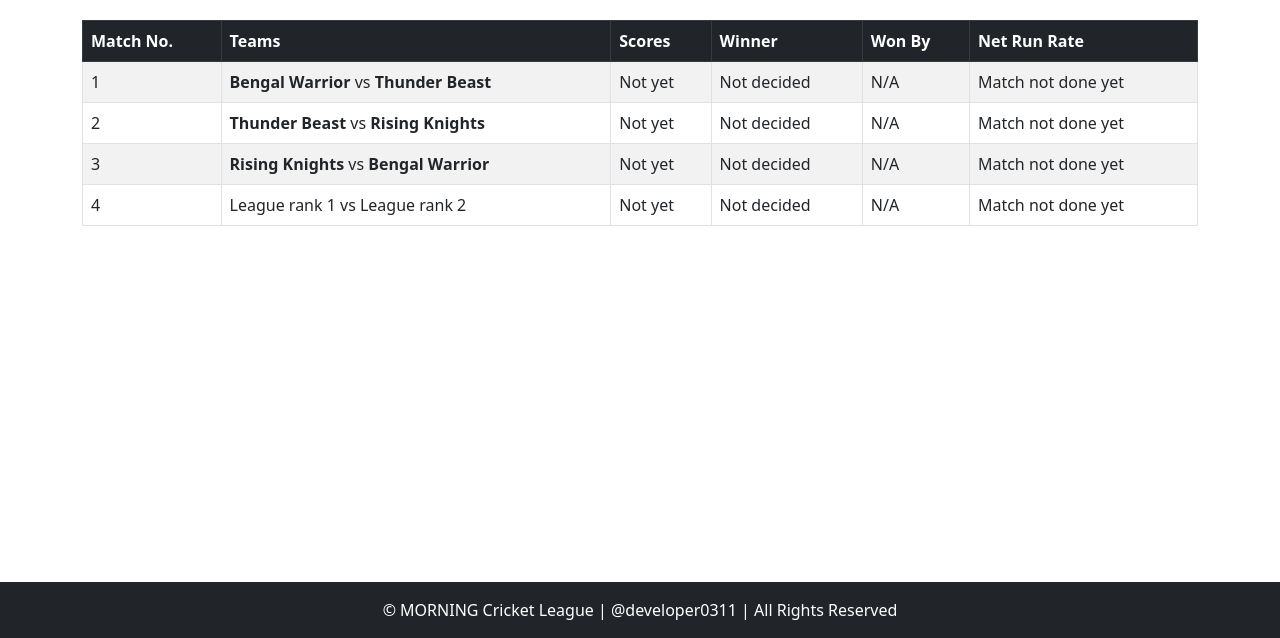
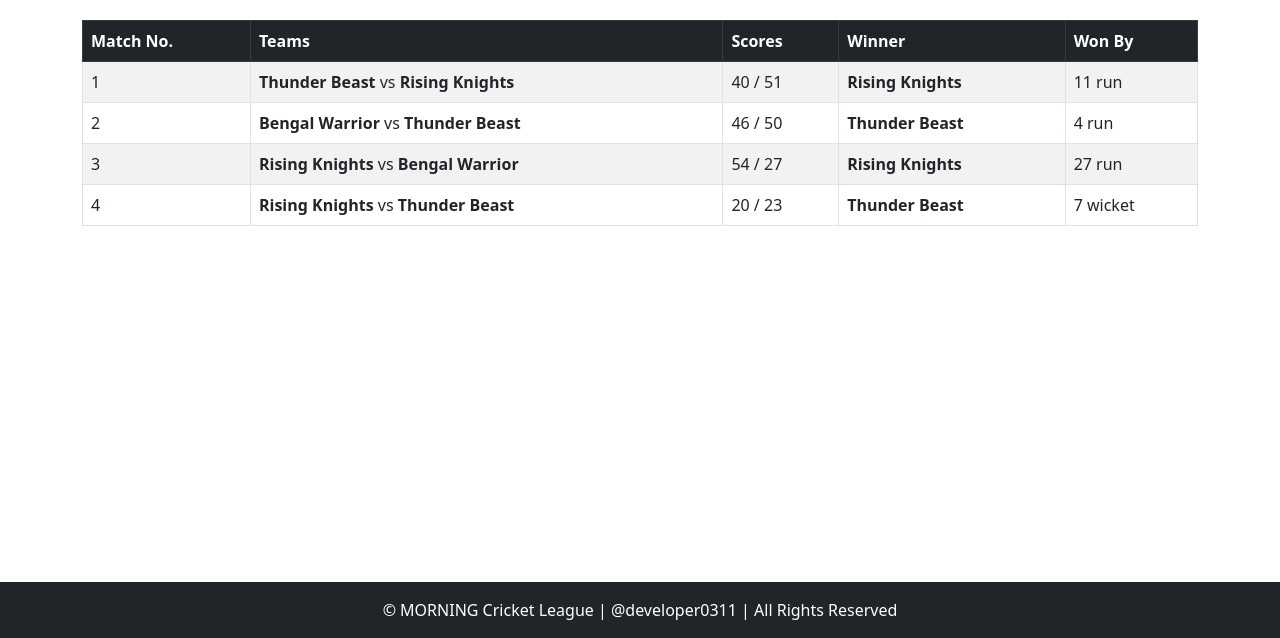
Before and after one commit to developer0311/morning_cricket_club, a plain HTML site: page scoreboard.html in a window 1280 px wide. Shown: the part 162-800 px from the top of the page. Drawn offline with nearby package versions, Linux system fonts and the light colour scheme.

Commit message:
update scoreboard

```diff
--- a/public/js/matchData.js
+++ b/public/js/matchData.js
@@ -1,39 +1,38 @@
-let team_a = "<strong>Bengal Warrior</strong>"
-let team_b = "<strong>Thunder Beast</strong>"
-let team_c = "<strong>Rising Knights</strong>"
+let team_a = "<strong>Bengal Warrior</strong>";
+let team_b = "<strong>Thunder Beast</strong>";
+let team_c = "<strong>Rising Knights</strong>";
 
 const matches = [
   {
-      "match_no": "1",
-      "teams": [team_a, team_b],
-      "scores": [],
-      "winner": null,
-      // "won_by": ["run", 21],
-      "won_by": [],
-      "net_run_rate": "Match not done yet"
+    match_no: "1",
+    teams: [team_b, team_c],
+    scores: [40, 51],
+    winner: team_c,
+    won_by: ["run", 11],
+    net_run_rate: "Match not done yet",
   },
   {
-      "match_no": "2",
-      "teams": [team_b, team_c],
-      "scores": [],
-      "winner": null,
-      "won_by": [],
-      "net_run_rate": "Match not done yet"
+    match_no: "2",
+    teams: [team_a, team_b],
+    scores: [46, 50],
+    winner: team_b,
+    won_by: ["run", 4],
+    net_run_rate: "Match not done yet",
   },
   {
-      "match_no": "3",
-      "teams": [team_c, team_a],
-      "scores": [],
-      "winner": null,
-      "won_by": [],
-      "net_run_rate": "Match not done yet"
+    match_no: "3",
+    teams: [team_c, team_a],
+    scores: [54, 27],
+    winner: team_c,
+    won_by: ["run", 27],
+    net_run_rate: "Match not done yet",
   },
   {
-      "match_no": "4",
-      "teams": ["League rank 1", "League rank 2"],
-      "scores": [],
-      "winner": null,
-      "won_by": [],
-      "net_run_rate": "Match not done yet"
+    match_no: "4",
+    teams: [team_c, team_b],
+    scores: [20, 23],
+    winner: team_b,
+    won_by: ["wicket", 7],
+    net_run_rate: "Match not done yet",
   },
 ];
--- a/public/js/renderScores.js
+++ b/public/js/renderScores.js
@@ -12,7 +12,8 @@ matches.forEach(match => {
       <td>${scoreText}</td>
       <td>${winnerText}</td>
       <td>${wonByText}</td>
-      <td>${match.net_run_rate}</td>
-    </tr>
-  `;
-});
+      </tr>
+      `;
+    });
+
+    // <td>${match.net_run_rate}</td>
--- a/scoreboard.html
+++ b/scoreboard.html
@@ -40,7 +40,7 @@
             <th>Scores</th>
             <th>Winner</th>
             <th>Won By</th>
-            <th>Net Run Rate</th>
+            <!-- <th>Net Run Rate</th> -->
           </tr>
         </thead>
         <tbody id="scoreboardBody"></tbody>
```
Lines whose indentation alone changed are shown as unchanged.
